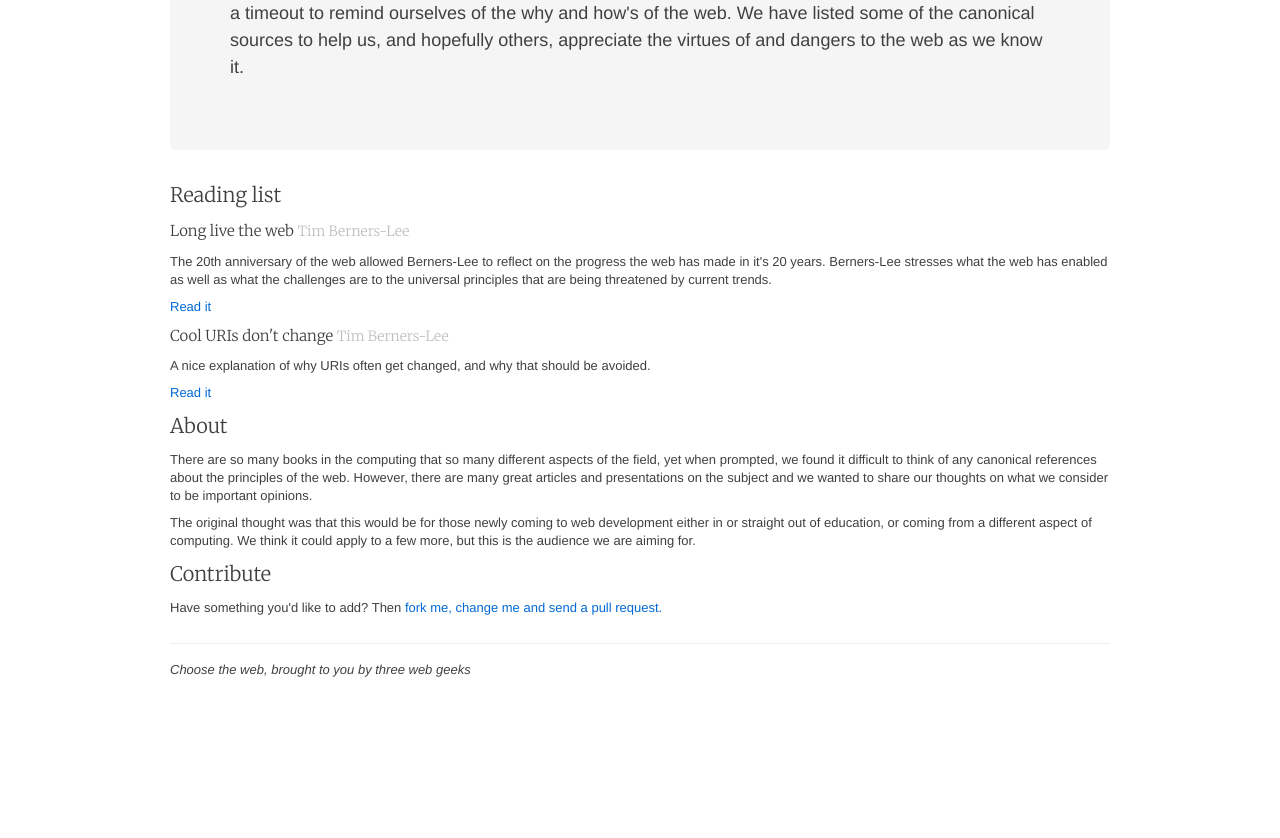
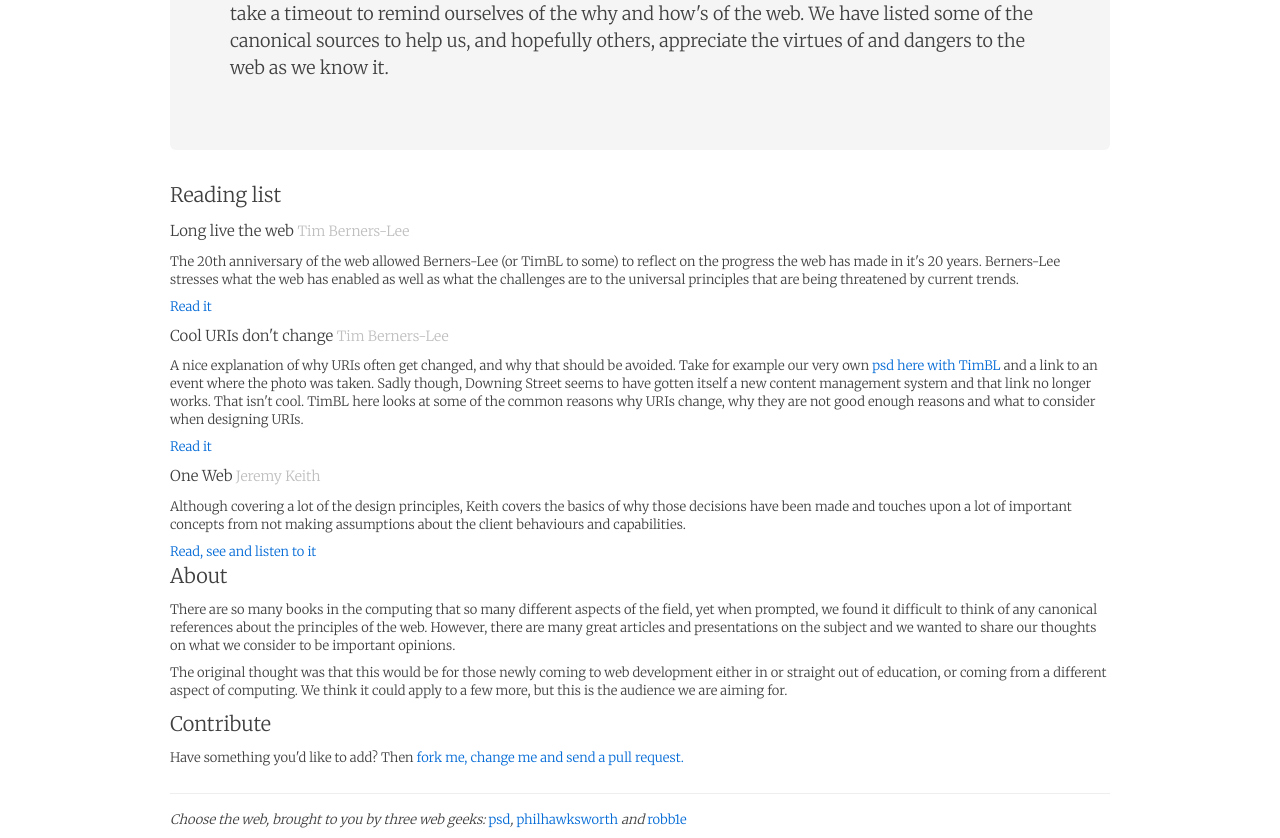
Before and after one commit to robb1e/choosetheweb.org, a plain HTML site: page index.html in a window 1280 px wide. Shown: the part 227-1065 px from the top of the page. Before the commit the page ends 915 px from the top, so only its background shows below. Drawn offline with Linux system fonts and the light colour scheme.

Commit message:
add a new entry for one web by Jeremy Keith

```diff
--- a/index.html
+++ b/index.html
@@ -34,13 +34,18 @@
           <h2>Reading list</h2>
 		  <article>
 			<h3>Long live the web <small> Tim Berners-Lee</small></h3>
-			<p>The 20th anniversary of the web allowed Berners-Lee to reflect on the progress the web has made in it&#39;s 20 years.  Berners-Lee stresses what the web has enabled as well as what the challenges are to the universal principles that are being threatened by current trends.</p>
+			<p>The 20th anniversary of the web allowed Berners-Lee (or TimBL to some) to reflect on the progress the web has made in it&#39;s 20 years.  Berners-Lee stresses what the web has enabled as well as what the challenges are to the universal principles that are being threatened by current trends.</p>
 			<p><a href="http://www.scientificamerican.com/article.cfm?id=long-live-the-web">Read it</a></p>
           </article>
 		  <article>
 			  <h3>Cool URIs don&#39;t change <small> Tim Berners-Lee</small></h3>
-			  <p>A nice explanation of why URIs often get changed, and why that should be avoided.</p>
+			  <p>A nice explanation of why URIs often get changed, and why that should be avoided. Take for example our very own <a href="http://www.flickr.com/photos/psd/3925016665/">psd here with TimBL</a> and a link to an event where the photo was taken. Sadly though, Downing Street seems to have gotten itself a new content management system and that link no longer works.  That isn&#39;t cool.  TimBL here looks at some of the common reasons why URIs change, why they are not good enough reasons and what to consider when designing URIs.</p>
 			  <p><a href="http://www.w3.org/Provider/Style/URI">Read it</a></p>
+		  </article>
+		  <article>
+			<h3>One Web<small> Jeremy Keith</small></h3>
+			<p>Although covering a lot of the design principles, Keith covers the basics of why those decisions have been made and touches upon a lot of important concepts from not making assumptions about the client behaviours and capabilities.</p>
+			<a href="http://adactio.com/articles/4938/">Read, see and listen to it</a>
 		  </article>
         </div>
       </div>
@@ -61,7 +66,7 @@
 	  </div>
 
       <footer>
-        <p><i>Choose the web, brought to you by three web geeks</i></p>
+        <p><i>Choose the web, brought to you by three web geeks: <a href="http://twitter.com/psd">psd</a>, <a href="http://twitter.com/philhawksworth">philhawksworth</a> and <a href="http://twitter.com/robb1e">robb1e</a></i></p>
       </footer>
 
     </div>
--- a/styles/choosetheweb.css
+++ b/styles/choosetheweb.css
@@ -2,7 +2,7 @@ body {
   padding-top: 60px;
 }
 body, html {
-    font-family: "Helvetica Neue", "Helvetica", "Arial";
+    font-family: "Merriweather", "Helvetica", "Arial";
     background-color:#fff;
 }
 h1 {
```
Also changed, not shown: 1 other file.
